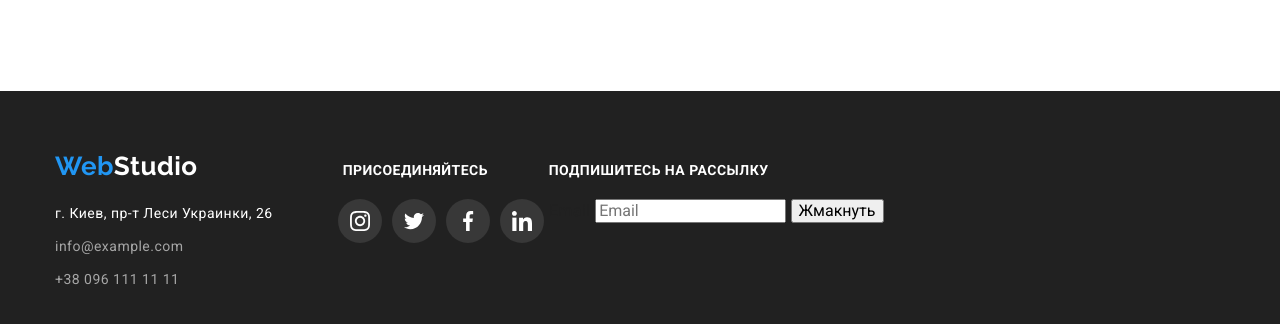
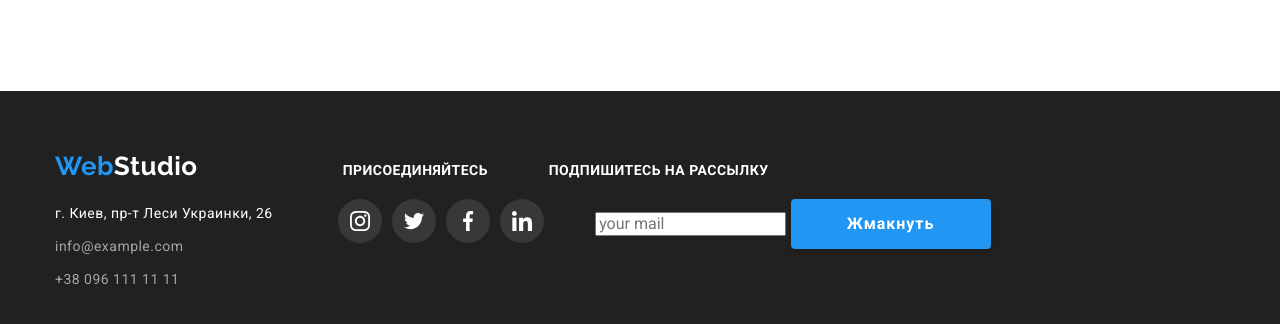
Before and after one commit to ivansinabdeev/goit-markup-hw-066, a plain HTML site: page index.html in a window 1280 px wide. Shown: the part 2691-3015 px from the top of the page. Drawn offline with nearby package versions, Linux system fonts and the light colour scheme.

Commit message:
fized forme

```diff
--- a/index.html
+++ b/index.html
@@ -48,7 +48,7 @@
         <section class="hero-section hero"> <!--Герой-->
             <div class="container ">
                 <h1 class="hero-title">ЭФФЕКТИВНЫЕ РЕШЕНИЯ <br> ДЛЯ ВАШЕГО БИЗНЕСА</h1>
-                <button data-modal-open type="button" class="hero-button ">Заказать услугу</button>
+                <button data-modal-open type="button" class="hero-button">Заказать услугу</button>
             </div>
             </section>
         <section class="features"> <!--Особенности-->
@@ -348,13 +348,10 @@
             </div>
             <form>
                 <h3 class="footer-title">Подпишитесь на рассылку</h3>
-                <label>
-                    Email
-                    <input type="email" name="email"
-                     placeholder="Email" />
-                </label>
+                <label for="email"> Email </label>
+                <input type="email" name="email" id="email" placeholder="your mail" />
 
-                <button type="submit">Жмакнуть</button>
+                <button type="submit" class="hero-button">Жмакнуть</button>
             </form>
         </div>
     </footer>
```
